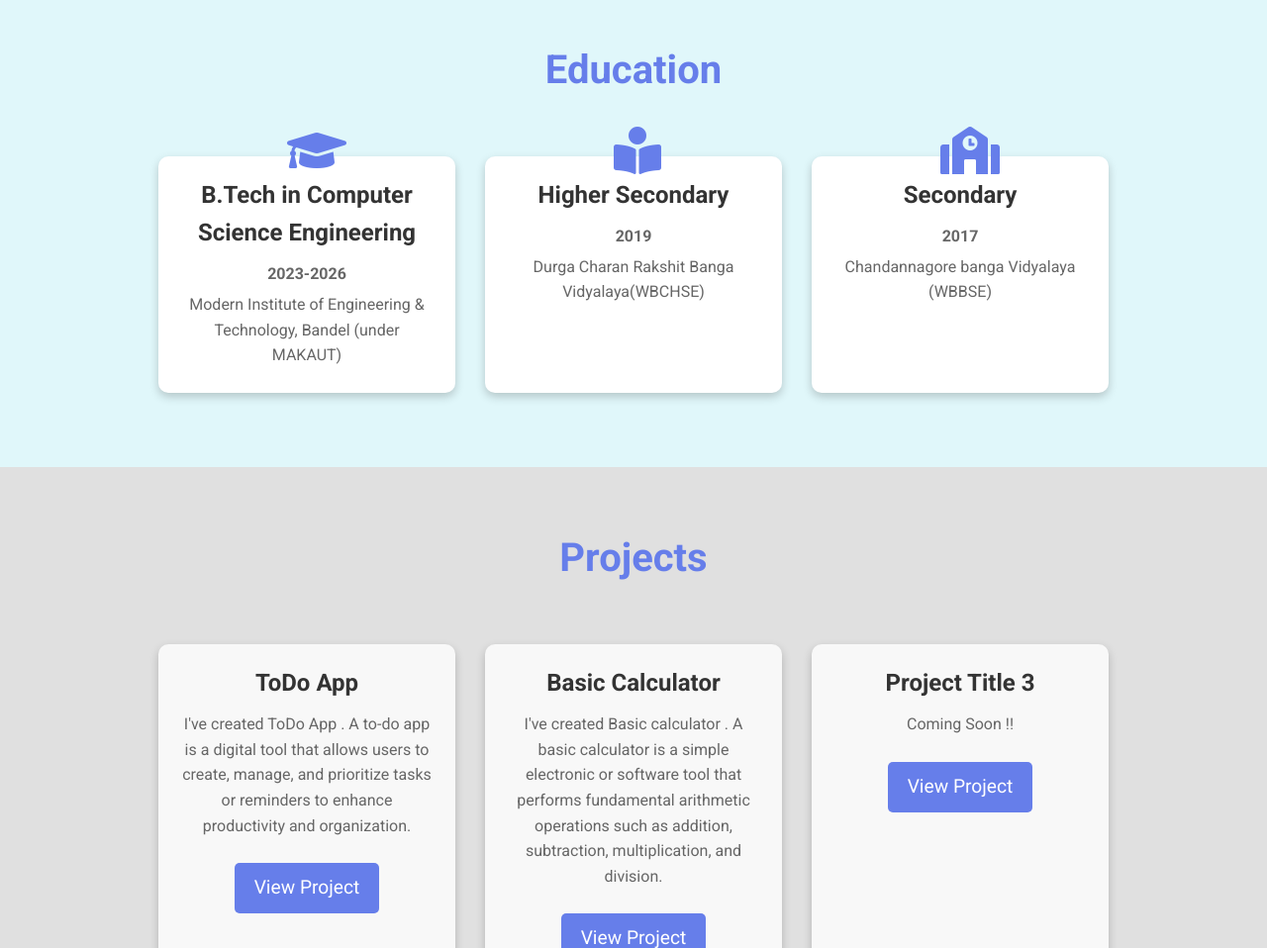
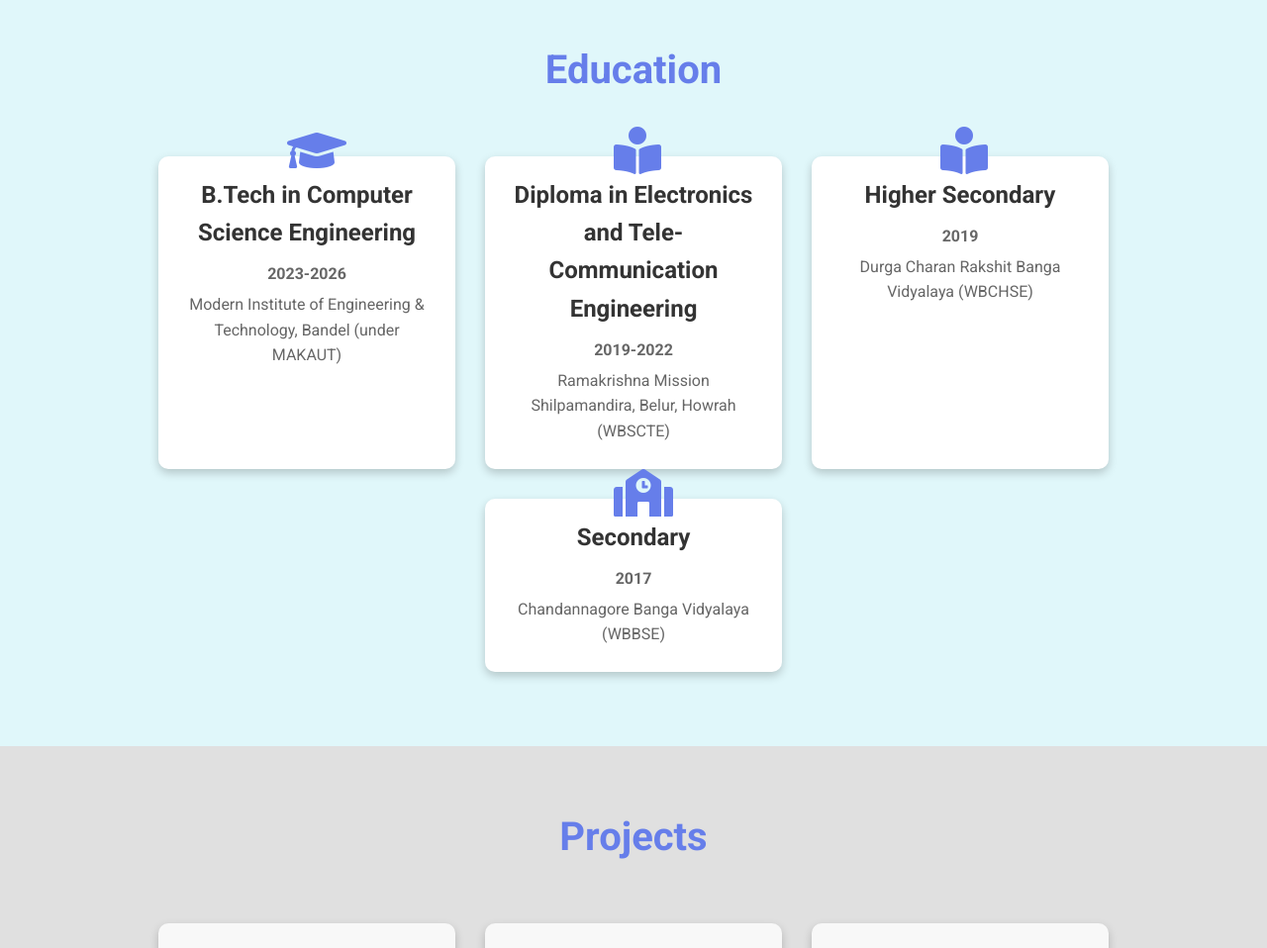
Before and after one commit to palas-c/palash-devfolio, a plain HTML site: page index.html in a window 1280 px wide. Shown: the part 2340-3298 px from the top of the page at 99% size. Drawn offline with Linux system fonts and the light colour scheme.

Commit message:
Added Diploma education entry

```diff
--- a/index.html
+++ b/index.html
@@ -104,15 +104,21 @@
             </div>
             <div class="education-card">
                 <i class="fas fa-book-reader"></i>
+                <h3>Diploma in Electronics and Tele-Communication Engineering</h3>
+                <p><strong>2019-2022</strong></p>
+                <p>Ramakrishna Mission Shilpamandira, Belur, Howrah (WBSCTE)</p>
+            </div>
+            <div class="education-card">
+                <i class="fas fa-book-reader"></i>
                 <h3>Higher Secondary</h3>
                 <p><strong>2019</strong></p>
-                <p>Durga Charan Rakshit Banga Vidyalaya(WBCHSE)</p>
+                <p>Durga Charan Rakshit Banga Vidyalaya (WBCHSE)</p>
             </div>
             <div class="education-card">
                 <i class="fas fa-school"></i>
                 <h3>Secondary</h3>
                 <p><strong>2017</strong></p>
-                <p>Chandannagore banga Vidyalaya (WBBSE)</p>
+                <p>Chandannagore Banga Vidyalaya (WBBSE)</p>
             </div>
         </div>
     </section>
```
